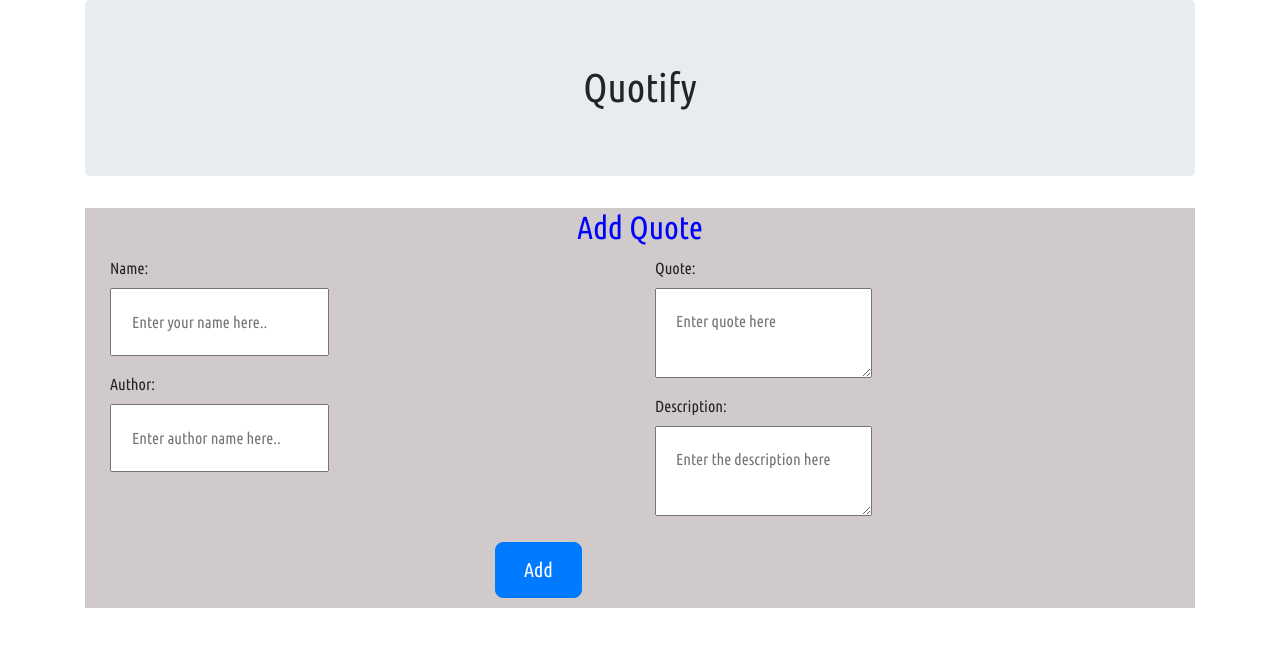
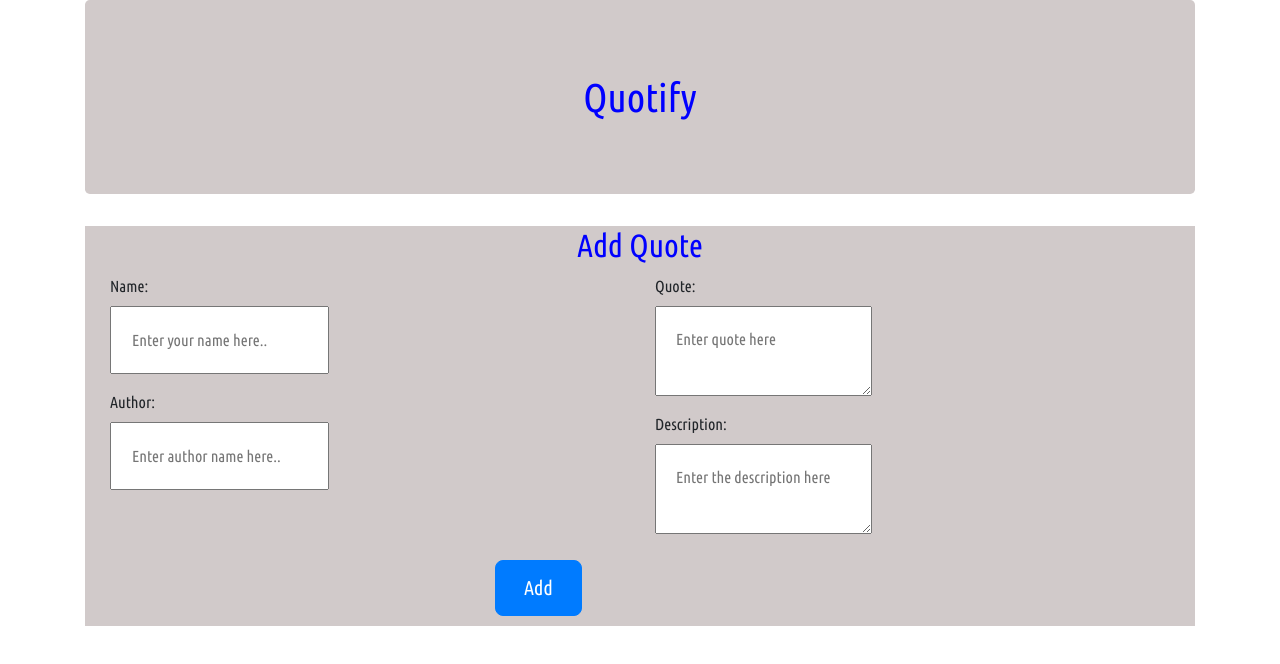
Before and after one commit to Victorvick399/Quotify, an Angular app: page / in a window 1280 px wide. Shown: the top 664 px of the page. Built offline with nearby package versions, Linux system fonts and the light colour scheme.

Commit message:
style the landing page

```diff
--- a/src/app/app.component.css
+++ b/src/app/app.component.css
@@ -1,4 +1,19 @@
+.jumbotron{
+  background-color:  rgb(209, 202, 202);
+}
+.jumbotron li{
+  display: inline-block;
+  list-style: none;
+  padding: 20px;
+  font-size: 25px;
+}
 .jumbotron h1{
   text-align: center;
-  height: 40px;
+  color: blue;
+  margin-top:10px ;
 }
+.jumbotron img{
+  margin-top: 0;
+  margin-left: 0;
+  padding: 0;
+}
```
